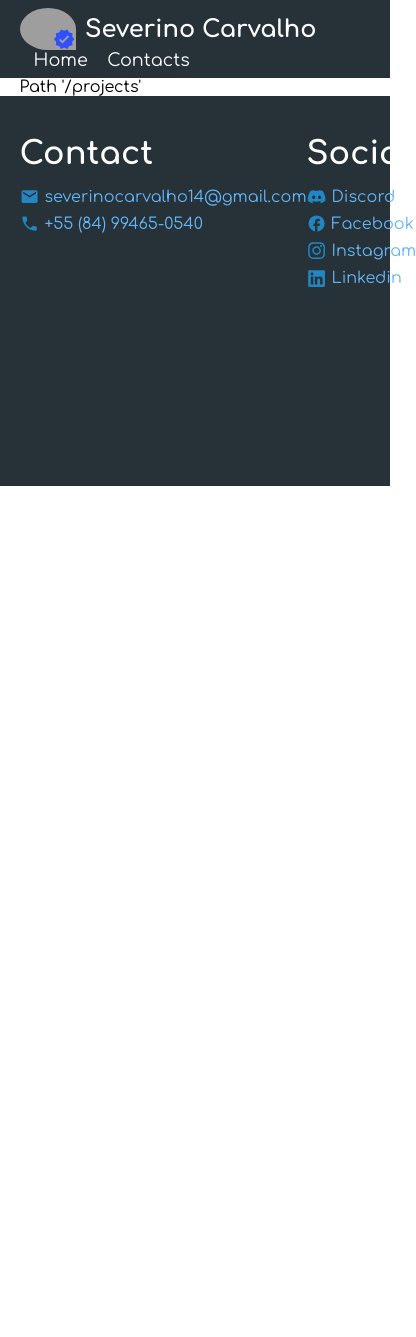
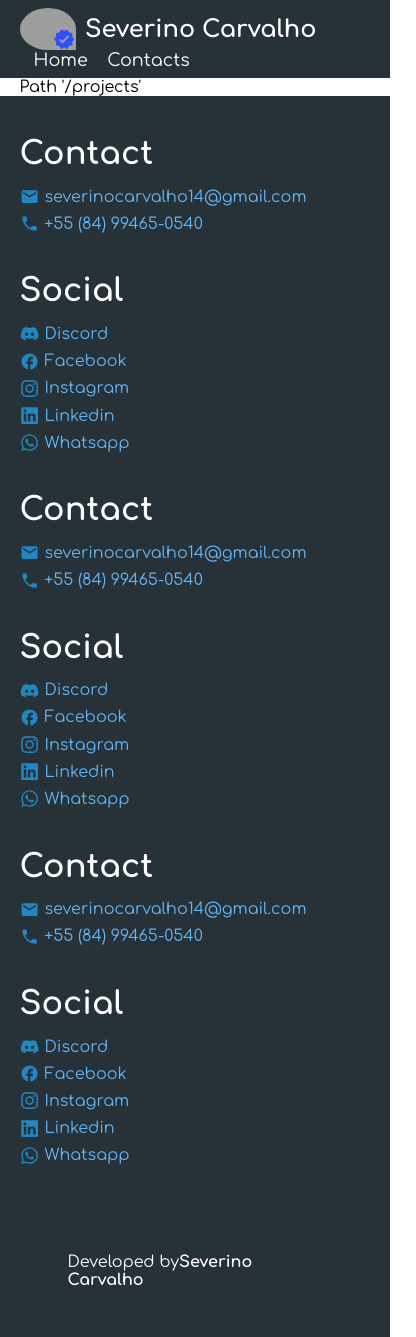
Before and after one commit to severino-carvalho/portfolio, a React (Create React App) app: page /contacts in a window 390 px wide. Shown: the whole page, 416 px wide, since content can reach past the window. Before the commit the page ends 844 px from the top, so only its background shows below. Built offline with nearby package versions, Linux system fonts and the light colour scheme; grey boxes are pictures that could not be loaded.

Commit message:
Ajustes de responsividade e otimizacao dos components

```diff
--- a/src/components/layout/Footer.js
+++ b/src/components/layout/Footer.js
@@ -1,55 +1,72 @@
 import { MdEmail, MdFacebook, MdPhone } from 'react-icons/md';
-import { FaDiscord, FaInstagram, FaLinkedin } from 'react-icons/fa';
+import { FaDiscord, FaInstagram, FaLinkedin, FaWhatsapp } from 'react-icons/fa';
 import Container from './Container';
 import styles from './Footer.module.css';
+import InfoList from './InfoList';
 
 export default function Footer() {
+    const contacts = [
+        (
+            <a href="mailto:severinocarvalho14@gmail.com" target={'_blank'} rel={'noreferrer'}>
+                <MdEmail /> severinocarvalho14@gmail.com
+            </a>
+        ),
+        (
+            <a href="tel:+5584994650540">
+                <MdPhone /> +55 (84) 99465-0540
+            </a>
+        )
+    ];
+
+    const social = [
+        (
+            <a href="https://discord.gg/89BGgpSA" target="_blank" rel='noreferrer'>
+                <FaDiscord /> Discord
+            </a>
+        ),
+        (
+            <a href="https://web.facebook.com/Netollyno/" target="_blank" rel='noreferrer'>
+                <MdFacebook /> Facebook
+            </a>
+        ),
+        (
+            <a href="https://www.instagram.com/oh_netin/" target="_blank" rel='noreferrer'>
+                <FaInstagram /> Instagram
+            </a>
+        ),
+        (
+            <a href="https://www.linkedin.com/in/severino-carvalho-019899175/" target="_blank" rel='noreferrer'>
+                <FaLinkedin /> Linkedin
+            </a>
+        ),
+        (
+            <a href="https://wa.me/5584994650540" target="_blank" rel='noreferrer'>
+                <FaWhatsapp /> Whatsapp
+            </a>
+        )
+    ]
+
     return (
         <footer className={styles.footer}>
             <Container >
                 <div className={styles.content}>
-                    <div>
-                        <h1>Contact</h1>
-                        <ul>
-                            <li>
-                                <a href="mailto:severinocarvalho14@gmail.com" target="_blank" rel='noreferrer'>
-                                    <MdEmail /> severinocarvalho14@gmail.com
-                                </a>
-                            </li>
-                            <li>
-                                <a href="tel:+5584994650540">
-                                    <MdPhone /> +55 (84) 99465-0540
-                                </a>
+                    <InfoList title={'Contact'} list={contacts} />
+                    <InfoList title={'Social'} list={social} />
+                    <InfoList title={'Contact'} list={contacts} />
+                    <InfoList title={'Social'} list={social} />
+                    <InfoList title={'Contact'} list={contacts} />
+                    <InfoList title={'Social'} list={social} />
+                </div>
 
-                            </li>
-                        </ul>
-
-                    </div>
-                    <div>
-                        <h1>Social</h1>
-                        <ul>
-                            <li>
-                                <a href="https://www.linkedin.com/in/severino-carvalho-019899175/" target="_blank" rel='noreferrer'>
-                                    <FaDiscord /> Discord
-                                </a>
-                            </li>
-                            <li>
-                                <a href="https://web.facebook.com/Netollyno/" target="_blank" rel='noreferrer'>
-                                    <MdFacebook /> Facebook
-                                </a>
-                            </li>
-                            <li>
-                                <a href="https://www.instagram.com/oh_netin/" target="_blank" rel='noreferrer'>
-                                    <FaInstagram /> Instagram
-                                </a>
-                            </li>
-                            <li>
-                                <a href="https://www.linkedin.com/in/severino-carvalho-019899175/" target="_blank" rel='noreferrer'>
-                                    <FaLinkedin /> Linkedin
-                                </a>
-                            </li>
-                        </ul>
-                    </div>
+                <div className={styles.developed}>
+                    <p>
+                        Developed by
+                        <span>
+                            <strong>
+                                Severino Carvalho
+                            </strong>
+                        </span>
+                    </p>
                 </div>
             </Container>
         </footer >
--- a/src/components/layout/Footer.module.css
+++ b/src/components/layout/Footer.module.css
@@ -1,6 +1,6 @@
 .footer {
     width: 100%;
-    min-height: 100vmin;
+    min-height: 100vh;
     padding-top: 2.5em;
     background-color: #263238;
     color: #fff;
@@ -15,28 +15,33 @@
         flex-grow: Elementos flex podem crescer ao longo do eixo principal
     */
     display: flex;
+    flex-wrap: wrap;
 }
 
-.footer .content a {
-    display: flex;
-    align-items: center;
-    text-decoration: none;
-    color: #64b5f6;
+.footer .content div {
+    flex: 1 1 50%;
+    margin-bottom: 2.5em;
 }
 
-.footer .content a svg {
-    font-size: 1.2em;
-    margin-right: .3em;
-    color: #2286c3;
+.footer .content div:nth-child(2n) {
+    padding-left: 3em;
 }
 
-.footer .content a:hover {
-    text-decoration: none;
-    color: #2286c3;
-    transition: color .25s ease-in-out;
+/*  Mobile Configuration    */
+
+@media (max-width: 637px) {
+    .footer .content div:nth-child(2n) {
+        padding-left: 0em;
+    }
 }
 
-.footer .content ul,
-.footer .content ul li {
-    padding-top: .5em;
+/*  ----- */
+
+.footer .developed {
+    width: 100%;
+    display: flex;
+    justify-content: center;
+    justify-items: end;
+    align-items: center;
+    padding: 3em;
 }
```
